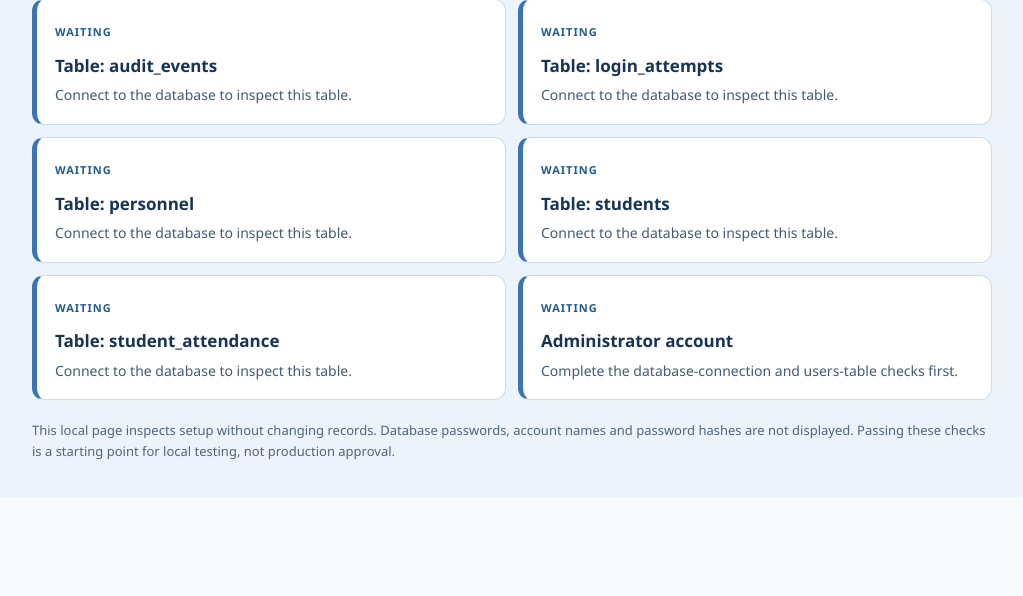
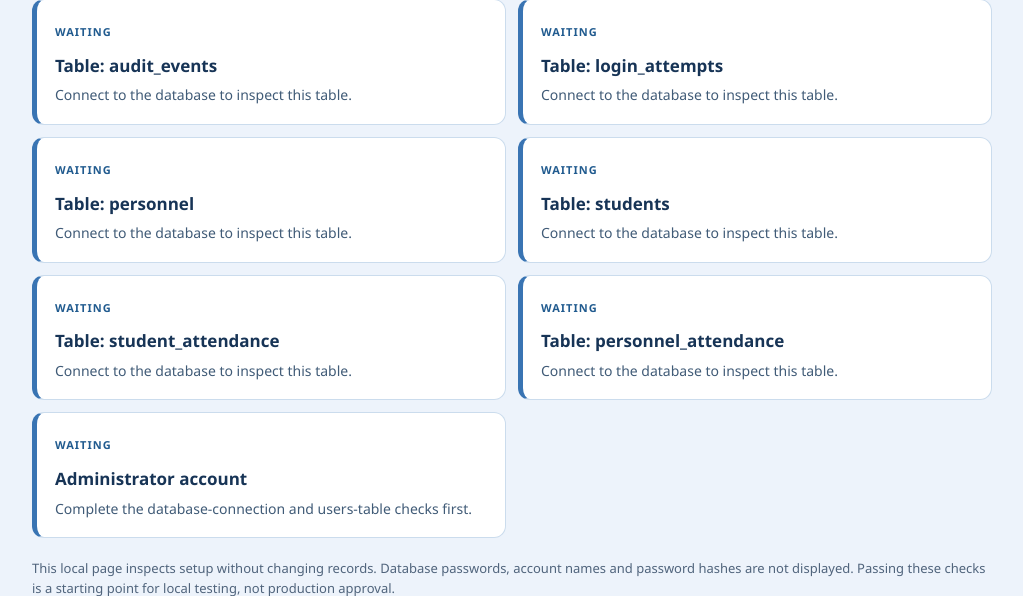
Before and after one commit to ShukriaWardak/learn-afghan-school-system, a PHP site: page /check-setup.php in a window 1280 px wide. Shown: the part 1060-1656 px from the top of the page, without its empty margins (128-1151 px from the left). Before the commit the page ends 1520 px from the top, so only its background shows below. Run offline with PHP 8.4, Linux system fonts and the light colour scheme.

Commit message:
Wire teacher/staff attendance and setup checks: check-setup.php

```diff
--- a/check-setup.php
+++ b/check-setup.php
@@ -102,6 +102,7 @@ $tables = [
     'personnel'=>['003_personnel.sql', ['id', 'code', 'full_name', 'kind', 'branch_id', 'department_id', 'job_title', 'status', 'version', 'created_at', 'updated_at']],
     'students'=>['004_students.sql', ['id', 'student_code', 'full_name', 'branch_id', 'grade_level', 'status', 'version', 'created_at', 'updated_at']],
     'student_attendance'=>['005_student_attendance.sql', ['id', 'student_id', 'attendance_date', 'status', 'version', 'recorded_by', 'created_at', 'updated_at']],
+    'personnel_attendance'=>['006_personnel_attendance.sql', ['id', 'personnel_id', 'attendance_date', 'status', 'version', 'recorded_by', 'created_at', 'updated_at']],
 ];
 $usersReady = false;
 foreach ($tables as $name => [$migration, $required]) {
```
